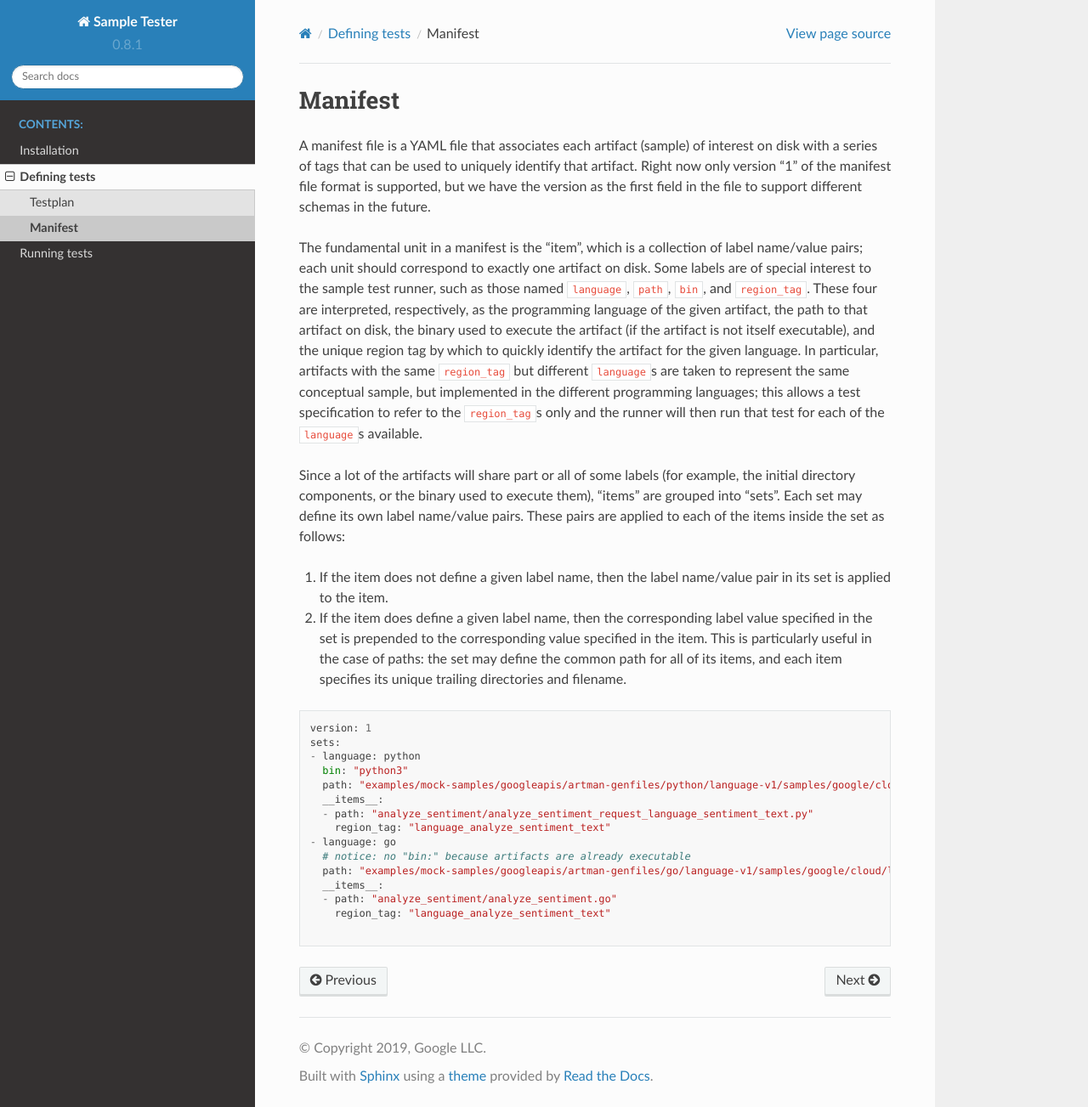
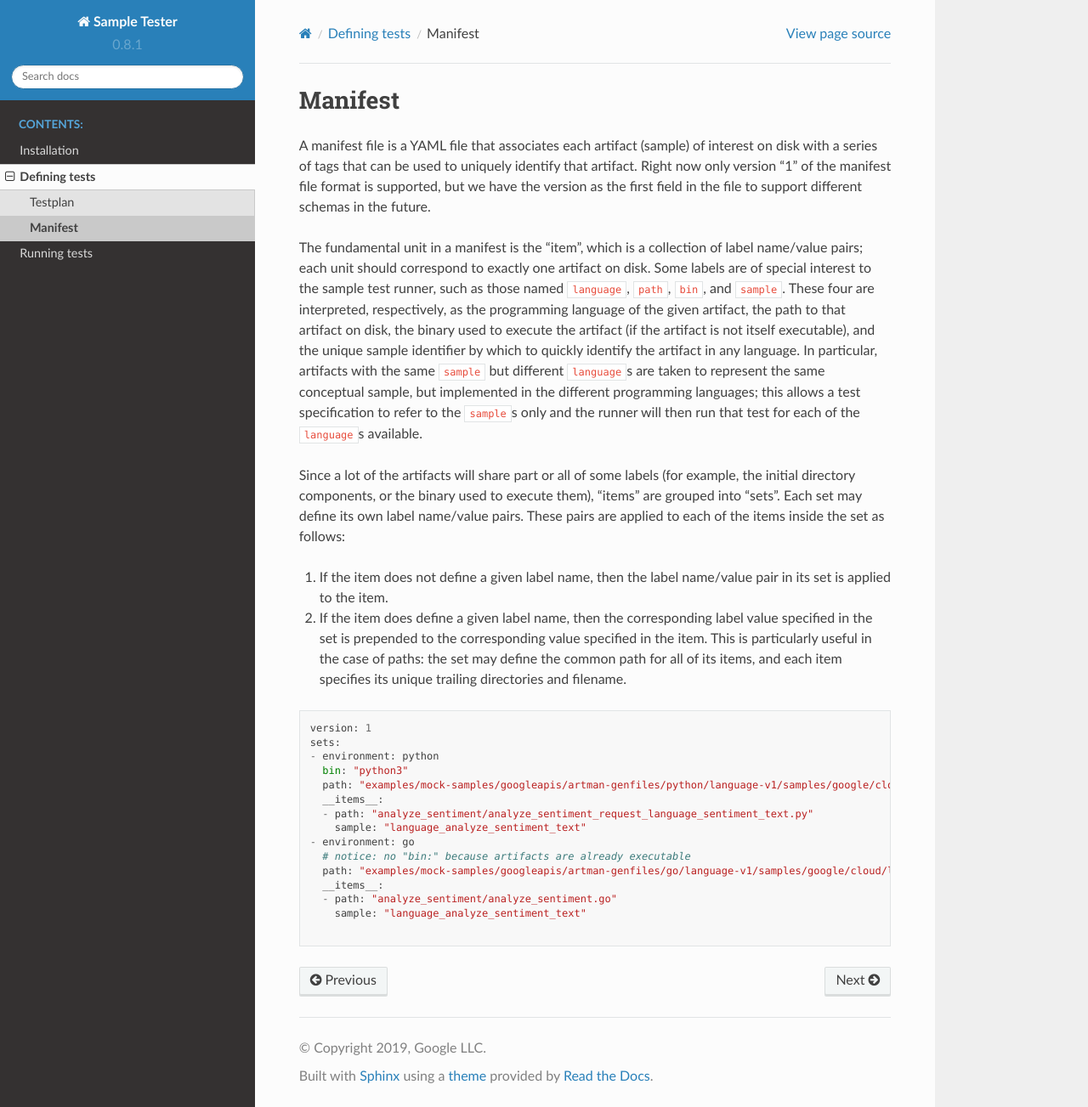
Before and after one commit to googleapis/sample-tester, a Sphinx documentation site: the page built from docs/defining-tests/manifest-reference.rst, in a window 1280 px wide and 1303 px high. Shown: the whole window at 85% size. Built offline with Sphinx 7.4.7 and the Read the Docs theme 2.0.0, drawn with Linux system fonts in a browser that asks for light colours.

Commit message:
Change the tag convention to use `environment` and `sample` (#31)
* Allow summary to print exception stack traces in debug mode

* In the manifest, s/language/environment/

* Have tag convention use `sample` by default to ID samples

- use `sample` rather than `region_tag` for identifying samples by default
- change test files and documentation accordingly for clarity

```diff
--- a/docs/defining-tests/language.manifest.yaml
+++ b/docs/defining-tests/language.manifest.yaml
@@ -15,15 +15,15 @@
 # Example manifest file
 version: 1
 sets:
-- language: python
+- environment: python
   bin: "python3"
   path: "examples/mock-samples/googleapis/artman-genfiles/python/language-v1/samples/google/cloud/language_v1/gapic/"
   __items__:
   - path: "analyze_sentiment/analyze_sentiment_request_language_sentiment_text.py"
-    region_tag: "language_analyze_sentiment_text"
-- language: go
+    sample: "language_analyze_sentiment_text"
+- environment: go
   # notice: no "bin:" because artifacts are already executable
   path: "examples/mock-samples/googleapis/artman-genfiles/go/language-v1/samples/google/cloud/language_v1/gapic/"
   __items__:
   - path: "analyze_sentiment/analyze_sentiment.go"
-    region_tag: "language_analyze_sentiment_text"
+    sample: "language_analyze_sentiment_text"
--- a/docs/defining-tests/manifest-reference.rst
+++ b/docs/defining-tests/manifest-reference.rst
@@ -13,16 +13,16 @@
 collection of label name/value pairs; each unit should correspond to
 exactly one artifact on disk. Some labels are of special interest to
 the sample test runner, such as those named ``language``, ``path``,
-``bin``, and ``region_tag``. These four are interpreted, respectively,
-as the programming language of the given artifact, the path to that
+``bin``, and ``sample``. These four are interpreted, respectively, as
+the programming language of the given artifact, the path to that
 artifact on disk, the binary used to execute the artifact (if the
-artifact is not itself executable), and the unique region tag by which
-to quickly identify the artifact for the given language. In
-particular, artifacts with the same ``region_tag`` but different
+artifact is not itself executable), and the unique sample identifier
+by which to quickly identify the artifact in any language. In
+particular, artifacts with the same ``sample`` but different
 ``language``\ s are taken to represent the same conceptual sample, but
 implemented in the different programming languages; this allows a test
-specification to refer to the ``region_tag``\ s only and the runner
-will then run that test for each of the ``language``\ s available.
+specification to refer to the ``sample``\ s only and the runner will
+then run that test for each of the ``language``\ s available.
 
 Since a lot of the artifacts will share part or all of some labels
 (for example, the initial directory components, or the binary used to
--- a/docs/invoking-tester/cli-reference.rst
+++ b/docs/invoking-tester/cli-reference.rst
@@ -49,8 +49,8 @@
 environments. Each convention may choose to take some set-up
 arguments. You can specify an alternate convention and/or convention
 arguments via the flag ``--convention=CONVENTION:ARG,ARGS``. The
-default convention is ``tag:region_tag``, which uses the
-``region_tag`` key in the manifest files. To use, say, the ``target``
+default convention is ``tag:sample``, which uses the
+``sample`` key in the manifest files. To use, say, the ``target``
 key in the manifest, simply pass ``--convention=tag:target``.
 
 If you want to define an additional convention, refer to the
```
Also changed, not shown: 8 other files.
